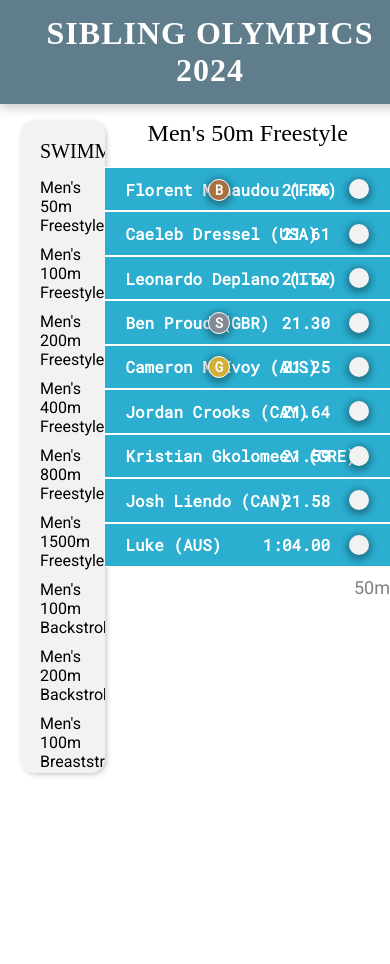
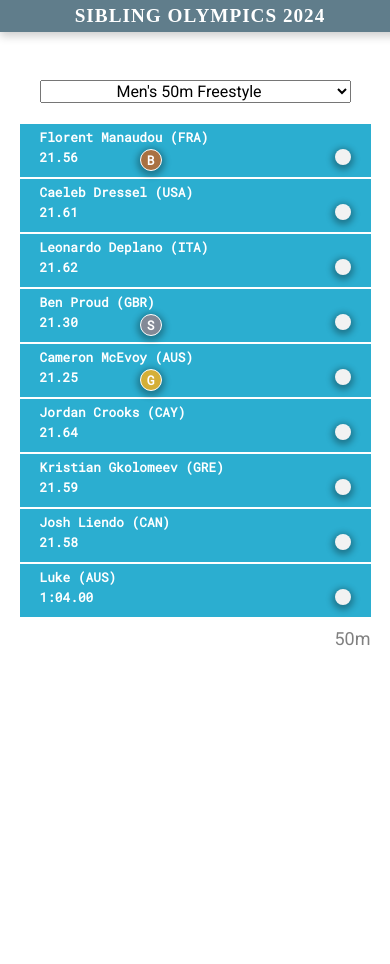
Before and after one commit to luke-fitz/sibling-olympics, a plain HTML site: page index.html in a window 390 px wide. After the commit the page ends 904 px from the top, so only its background shows below. Drawn offline with Linux system fonts and the light colour scheme; a web font is replaced by a local one.

Commit message:
Add mobile support

```diff
--- a/index.html
+++ b/index.html
@@ -7,23 +7,26 @@
   <title>Sibling Olympics 2024</title>
   <link rel="stylesheet" href="styles.css">
   <link rel="shortcut icon" href="#">
+  <div id="title-bar">
+    <h1>Sibling Olympics 2024</h1>
+  </div>
 </head>
 
 <body>
-  <div class="title-bar">
-    <h1>Sibling Olympics 2024</h1>
+  <div id="nav-panel">
+    <!-- Event labels will be populated here (desktop) -->
   </div>
-  <div class="nav-panel" id="navbar">
-    <!-- Event labels will be populated here -->
-  </div>
-  <div class="arena-container">
+  <div id="arena-container">
+    <select id="nav-selector">
+      <!-- Event labels will be populated here (mobile) -->
+    </select>
     <div id="event-title">
       <!-- Event title will be populated here -->
     </div>
-    <div class="arena" id="arena">
+    <div id="arena">
       <!-- Arena will be populated here -->
     </div>
-    <div class="lap-marker" id="lap-marker">
+    <div id="lap-marker">
       <!-- Lap marker will be populated here -->
     </div>
   </div>
--- a/script.js
+++ b/script.js
@@ -11,19 +11,26 @@ fetch('./data/events.json')
     document.getElementById('arena').textContent = 'Failed to load event data. Please try again later.';
  });
 
- // Precomputed styles
+// Precomputed styles
+const mediaQuery = window.matchMedia("screen and (max-width: 768px)");
+const isMobile = mediaQuery.matches;
 const style = getComputedStyle(document.documentElement);
 const defaultArenaHeight = parseInt(style.getPropertyValue('--arena-default-height'));
-const minLaneHeight = parseInt(style.getPropertyValue('--lane-min-height'));
 const paddingHorizontal = style.getPropertyValue('--padding-horizontal');
-const timeLabelLongest = parseFloat(style.getPropertyValue('--time-label-longest'));
+const timeLabelLongest = parseInt(style.getPropertyValue('--time-label-longest'));
+const minLaneHeight = parseInt(
+  isMobile
+  ? style.getPropertyValue('--lane-min-height-mobile')
+  : style.getPropertyValue('--lane-min-height-desktop')
+);
 
 /**
- * Populates the navbar with the event labels
+ * Populates the navigation menus with the event labels
  * @param {list} events - List of events in json format
  */
 function populateNavbar(events) {
-  const navbar = document.getElementById('navbar');
+  const navPanel = document.getElementById('nav-panel');
+  const navSelector = document.getElementById('nav-selector');
   let lastSport = ''; // initialize
 
   events.forEach(event => {
@@ -32,19 +39,38 @@ function populateNavbar(events) {
 
     // Add a sport subheading if it is different to the previous value
     if (eventSport != lastSport) {
+      // Navigation panel
       const sportHeading = document.createElement('div');
       sportHeading.className = 'nav-heading';
       sportHeading.textContent = eventSport;
-      navbar.appendChild(sportHeading);
-      lastSport = eventSport; // update
+      navPanel.appendChild(sportHeading);
+
+      // Navigation selector
+      const sportOptGroup = document.createElement('optgroup');
+      sportOptGroup.label = eventSport;
+      navSelector.appendChild(sportOptGroup);
+
+      // Update the latest sport
+      lastSport = eventSport;
     }
 
     // Add the event button
+    // Navigation panel
     const eventButton = document.createElement('div');
     eventButton.textContent = event.event;
     eventButton.className = 'nav-item';
     eventButton.onclick = () => simulateEvent(event);
-    navbar.appendChild(eventButton);
+    navPanel.appendChild(eventButton);
+
+    // Navigation selector
+    const selectOption = document.createElement('option');
+    selectOption.value = event.event;
+    selectOption.textContent = event.event;
+    selectOption.className = 'select.item';
+    selectOption.onclick = () => simulateEvent(event);
+    navSelector.append(selectOption);
+
+
   });
 }
 
@@ -153,25 +179,47 @@ function setDynamicPositions(event) {
   const maxLaneLabelWidth = calculateMaxLaneLabelWidth() + 'px';
   const lanes = document.querySelectorAll('.lane');
   const totalLaps = event.laps;
+  const finishOnRight = eventFinishesOnRight(totalLaps);
 
   lanes.forEach(lane => {
     // Dot position
     dot = lane.querySelector('.dot');
-    dot.style.left = `calc(${maxLaneLabelWidth} + ${paddingHorizontal})`;
+    if (isMobile) {
+      // Mobile
+      dot.style.left = paddingHorizontal;
+    } else {
+      // Desktop
+      dot.style.left = `calc(${maxLaneLabelWidth} + ${paddingHorizontal})`;
+    }
     dotLeft = getComputedStyle(dot).left;
     dotWidth = getComputedStyle(dot).width;
 
     // Total time label position
     totalTimeLabel = lane.querySelector('.total-time-label');
 
-    if (eventFinishesOnRight(totalLaps)) {
-      totalTimeLabel.style.left = 'auto';
-      totalTimeLabel.style.right = `calc(${dotWidth} + 2 * ${paddingHorizontal})`
+    if (isMobile) {
+      // Mobile
+      if (finishOnRight) {
+        // Mobile, finishes on right
+        totalTimeLabel.style.left = paddingHorizontal;
+        totalTimeLabel.style.right = 'auto';
+      } else {
+        // Mobile, finishes on left
+        totalTimeLabel.style.left = `calc(${dotWidth} + 2 * ${paddingHorizontal})`;
+        totalTimeLabel.style.right = 'auto';
+      }
     } else {
-      totalTimeLabel.style.left = `calc(${dotLeft} + ${dotWidth} + ${paddingHorizontal})`;
-      totalTimeLabel.style.right = 'auto';
+      // Desktop
+      if (finishOnRight) {
+        // Desktop, finishes on right
+        totalTimeLabel.style.left = 'auto';
+        totalTimeLabel.style.right = `calc(${dotWidth} + 2 * ${paddingHorizontal})`;
+      } else {
+        // Desktop, finishes on left
+        totalTimeLabel.style.left = `calc(${dotLeft} + ${dotWidth} + ${paddingHorizontal})`;
+        totalTimeLabel.style.right = 'auto';
+      }
     }
-
   });
 }
 
@@ -268,6 +316,7 @@ function addMedalIfWon(totalTimeLabel, placing, totalLaps) {
 
   // Determine whether the athlete wins a medal
   const isMedalWinner = placingAbbrevs.hasOwnProperty(placing);
+  const finishOnRight = eventFinishesOnRight(totalLaps);
 
   if (isMedalWinner) {
     // Create the medal
@@ -277,10 +326,16 @@ function addMedalIfWon(totalTimeLabel, placing, totalLaps) {
     medal.setAttribute('medal-placing', placing);
 
     // Set the medal's position
-    if (eventFinishesOnRight(totalLaps)) {
+    if (isMobile) {
+      // Mobile
+      medal.style.left = timeLabelLongest + 'px';
+      medal.style.right = 'auto'; // Reset right
+    } else if (finishOnRight) {
+      // Desktop, finish on right
       medal.style.right = timeLabelLongest + 'px';
       medal.style.left = 'auto'; // Reset left
     } else {
+      // Desktop, finish on left
       medal.style.left = timeLabelLongest + 'px';
       medal.style.right = 'auto'; // Reset right
     }
--- a/styles.css
+++ b/styles.css
@@ -3,46 +3,75 @@
 @import url('https://fonts.googleapis.com/css2?family=Bruno Ace&display=swap');
 
 :root {
+  --arena-athletics-color: #A74C3A;
+  --arena-swimming-color: #2BAED0;
+  --arena-default-color: grey;
+  --arena-default-height: 400px;
+  --arena-text-color: white;
+  --arena-font-size: 1em;
+  --arena-width: 70vw;
+  --body-margin-top: 120px;
   --dot-color: #f2f2f2;
   --dot-size: 20px;
   --event-title-font: "Bruno Ace";
-  --lane-min-height: 30px;
+  --event-title-font-size: 1.5em;
+  --lane-min-height-desktop: 30px;
   --lane-label-width: 150px;
-  --lanel-label-font: "Roboto Mono";
+  --lane-label-font: "Roboto Mono";
   --lap-marker-font: "Roboto";
-  --page-background-color: white;
+  --medal-font-size: 1em;
+  --medal-size: 20px;
+  --medal-1-color: #d4af37;
+  --medal-2-color: #838996;
+  --medal-3-color: #A97142;
   --nav-panel-color: #f2f2f2;
   --nav-panel-hover-color: #e0e0e0;
   --nav-panel-text-color: black;
   --nav-panel-body-font: "Roboto";
   --nav-panel-heading-font: "Bruno Ace";
-  --nav-panel-width: 300px;
+  --nav-panel-width: 20vw;
   --padding-horizontal: 20px;
-  --arena-athletics-color: #A74C3A;
-  --arena-swimming-color: #2BAED0;
-  --arena-default-color: grey;
-  --arena-default-height: 400px;
-  --arena-text-color: white;
-  --arena-width: 1000px;
+  --page-background-color: white;
   --time-label-longest: 100px;
   --time-label-font: "Roboto Mono";
   --title-bar-color: #607d8b;
-  --medal-1-color: #d4af37;
-  --medal-2-color: #838996;
-  --medal-3-color: #A97142;
+  --title-font-size: 1em;
+  --title-padding: 15px;
+}
+
+@media screen and (max-width: 768px) {
+  :root {
+    --arena-font-size: 0.8em;
+    --arena-width: 90vw;
+    --body-margin-top: 40px;
+    --dot-size: 16px;
+    --lane-label-margin-top: 5px;
+    --lane-row-2-margin: 25px;
+    --lane-min-height-mobile: 55px;
+    --title-font-size: 0.6em;
+    --title-padding: 5px;
+  }
+}
+
+@media screen and (max-width: 1024px) {
+  :root {
+    --body-margin-top: 60px;
+    --title-font-size: 0.6em;
+    --title-padding: 5px;
+  }
 }
 
 body {
   display: flex;
-  justify-content: flex-start;
+  flex-direction: row;
   height: 100vh;
   margin: 0;
-  margin-top: 120px;
+  margin-top: var(--body-margin-top);
   background-color: var(--page-background-color);
   font-family: var(--default-font);
 }
 
-.nav-panel {
+#nav-panel {
   width: var(--nav-panel-width);
   height: 75%;
   margin-left: var(--padding-horizontal);
@@ -55,6 +84,11 @@ body {
   border-radius: 15px;
 }
 
+@media screen and (max-width: 768px) {
+  #nav-panel {
+    display: none;
+  }
+}
 
 .nav-item {
   padding-top: 5px;
@@ -83,33 +117,47 @@ body {
   padding-top: 0; /* Remove top padding for the first heading */
 }
 
-.arena-container {
+#nav-selector {
+  display: none;
+  margin: 0;
+  margin: var(--padding-horizontal);
+  text-align: center;
+  font-family: var(--nav-panel-body-font);
+  font-size: 1em;
+
+}
+
+@media screen and (max-width: 768px) {
+  #nav-selector {
+    display: inline;
+  }
+}
+
+#arena-container {
   margin: 0 auto;
   display: flex;
   flex-direction: column;
-  align-items: flex-start;
-  justify-content: flex-start;
   overflow-y: auto;
   max-height: 100vh;
   width: var(--arena-width);
 }
 
-.arena {
+#arena {
   position: relative;
   display: flex;
   flex-direction: column;
-  overflow: hidden;
+  overflow-y: scroll;
   width: 100%;
   height: var(--arena-default-height);
   border: none;
   background-color: var(--arena-default-color);
 }
 
-.arena[arena-sport = "Swimming"] {
+#arena[arena-sport = "Swimming"] {
   background-color: var(--arena-swimming-color);
 }
 
-.arena[arena-sport = "Athletics"] {
+#arena[arena-sport = "Athletics"] {
   background-color: var(--arena-athletics-color);
 }
 
@@ -123,12 +171,25 @@ body {
   border-bottom: 1px solid white;
 }
 
+@media screen and (max-width: 768px) {
+  .lane {
+    flex-direction: column;
+    align-items: flex-start;
+  }
+}
+
 .lane-label {
   padding-left: var(--padding-horizontal);
   color: var(--arena-text-color);
   font-weight: bold;
-  font-family: var(--lanel-label-font);
-  text-align: center;
+  font-family: var(--lane-label-font);
+  font-size: var(--arena-font-size);
+}
+
+@media screen and (max-width: 768px) {
+  .lane-label {
+    margin-top: var(--lane-label-margin-top);
+  }
 }
 
 .dot {
@@ -141,21 +202,34 @@ body {
   box-shadow: 0px 2px 6px 3px rgba(0, 0, 0, 0.3);
 }
 
+@media screen and (max-width: 768px) {
+  .dot {
+    margin-top: var(--lane-row-2-margin);
+  }
+}
+
 .total-time-label {
   position: absolute;
   color: var(--arena-text-color);
   font-weight: bold;
   font-family: var(--time-label-font);
+  font-size: var(--arena-font-size);
+}
+
+@media screen and (max-width: 768px) {
+  .total-time-label {
+    margin-top: var(--lane-row-2-margin);
+  }
 }
 
 .medal {
   position: absolute;
-  width: 20px;
-  height: 20px;
+  width: var(--medal-size);
+  height: var(--medal-size);
   border-radius: 50%;
   color: white;
   font-weight: bold;
-  font-size: 14px;
+  font-size: var(--medal-font-size);
   text-align: center;
   line-height: 20px;
   border: 0.5px solid white;
@@ -174,7 +248,7 @@ body {
   background-color: var(--medal-3-color);
 }
 
-.lap-marker {
+#lap-marker {
   color: grey;
   font-size: 18px;
   font-family: var(--lap-marker-font);
@@ -186,21 +260,27 @@ body {
 }
 
 #event-title {
-  font-size: 1.5em;
+  font-size: var(--event-title-font-size);
   font-family: var(--event-title-font);
   text-align: center;
   margin-bottom: var(--padding-horizontal);
   width: 100%;
 }
 
-.title-bar {
+@media screen and (max-width: 768px) {
+  #event-title {
+    display: none;
+  }
+}
+
+#title-bar {
   width: 100vw; /* Full width of the viewport */
   background: var(--title-bar-color);
   color: white;
   font-family: var(--event-title-font);
-  font-size: 1em;
+  font-size: var(--title-font-size);
   text-align: center;
-  padding: 15px;
+  padding: var(--title-padding);
   box-shadow: 0px 4px 10px rgba(0, 0, 0, 0.2);
   letter-spacing: 1px;
   text-transform: uppercase;
@@ -210,7 +290,7 @@ body {
   z-index: 1000; /* High z-index to keep it above other elements */
 }
 
-.title-bar h1 {
+#title-bar h1 {
   margin: 0;
   padding: 0;
 }
```
Also changed, not shown: data/events.json.
